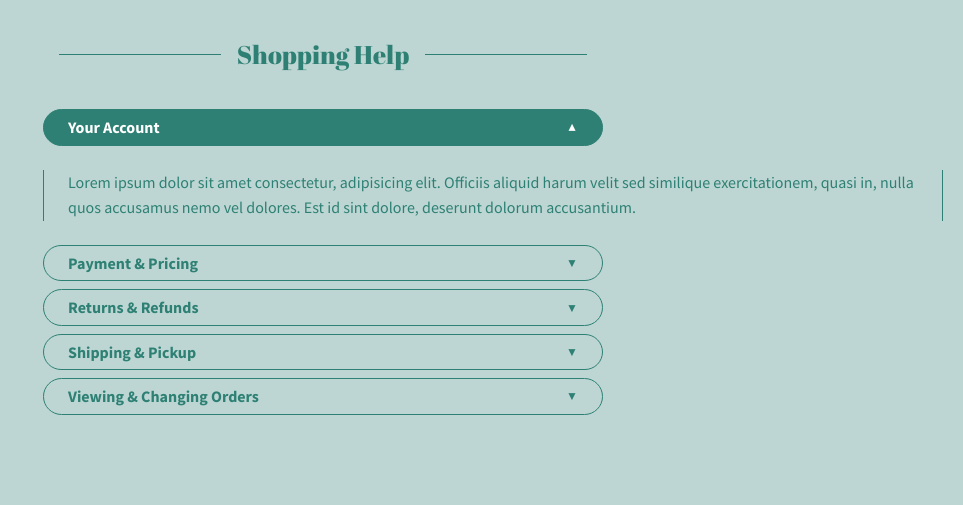
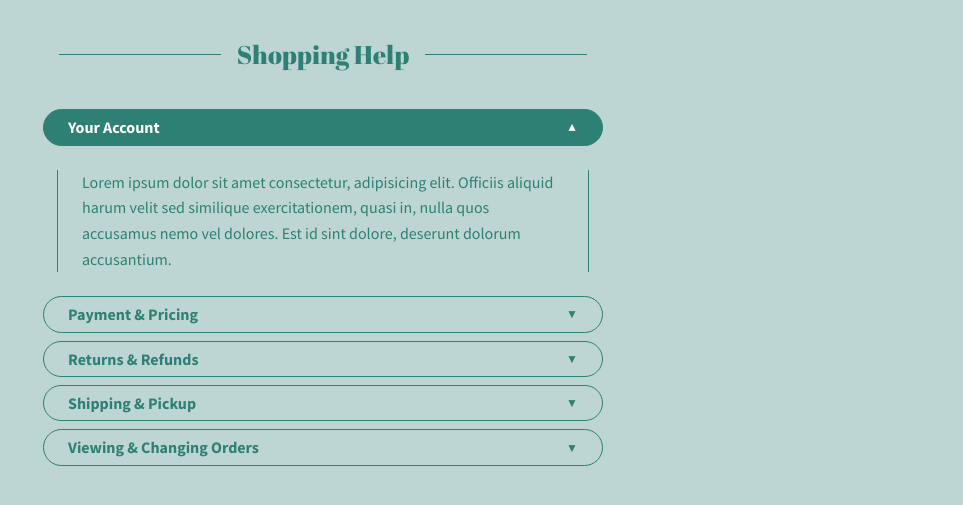
Before and after one commit to bradlavario/bradlavario.github.io, a PHP site: page / in a window 1280 px wide. Shown: the top 505 px of the page, without its empty margins (317-1280 px from the left). Run offline with PHP 8.4, Linux system fonts and the light colour scheme; some libraries are stand-ins or nearby versions.

Commit message:
Update style.css

```diff
--- a/style.css
+++ b/style.css
@@ -95,7 +95,7 @@ input[type=radio]:checked + .item .content {
 }
 
 .content {
-  width: 900px;
+  width: 95%;
   margin: 0 auto;
   padding: 0 0.3rem;
   line-height: 1.6;
```
